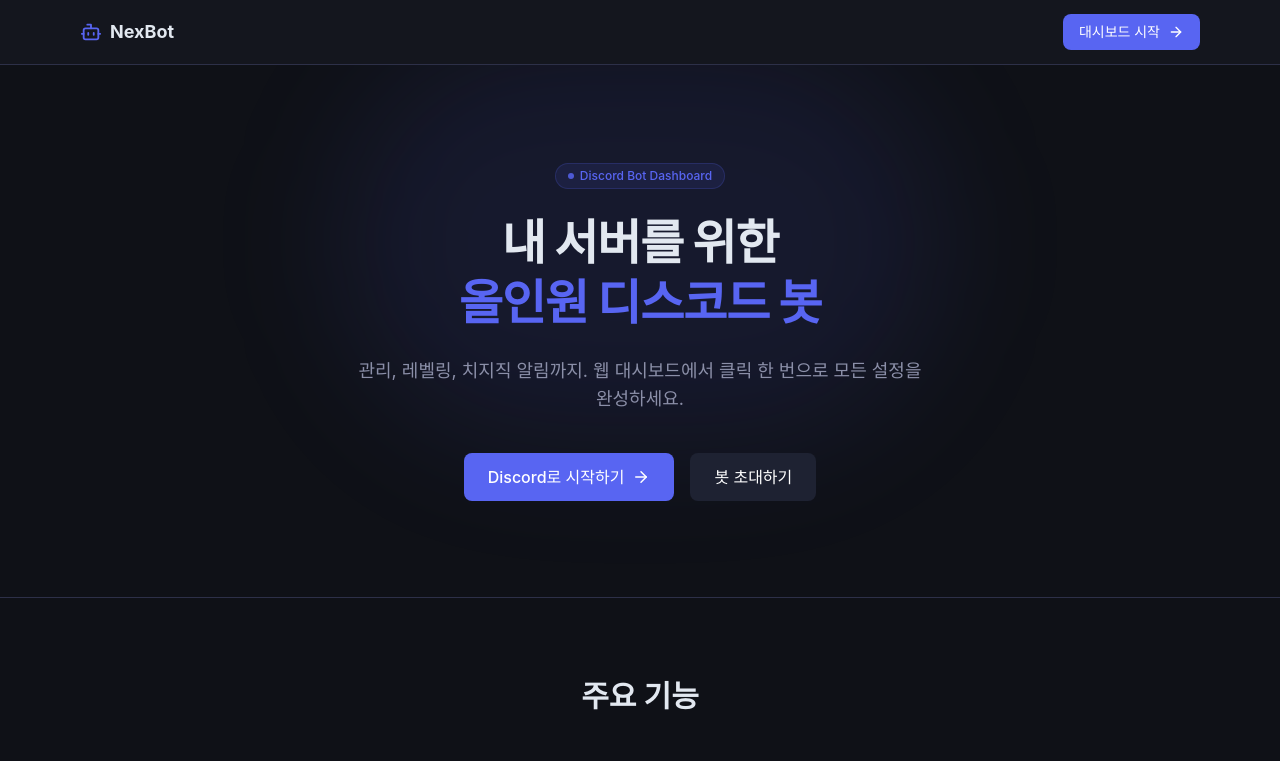
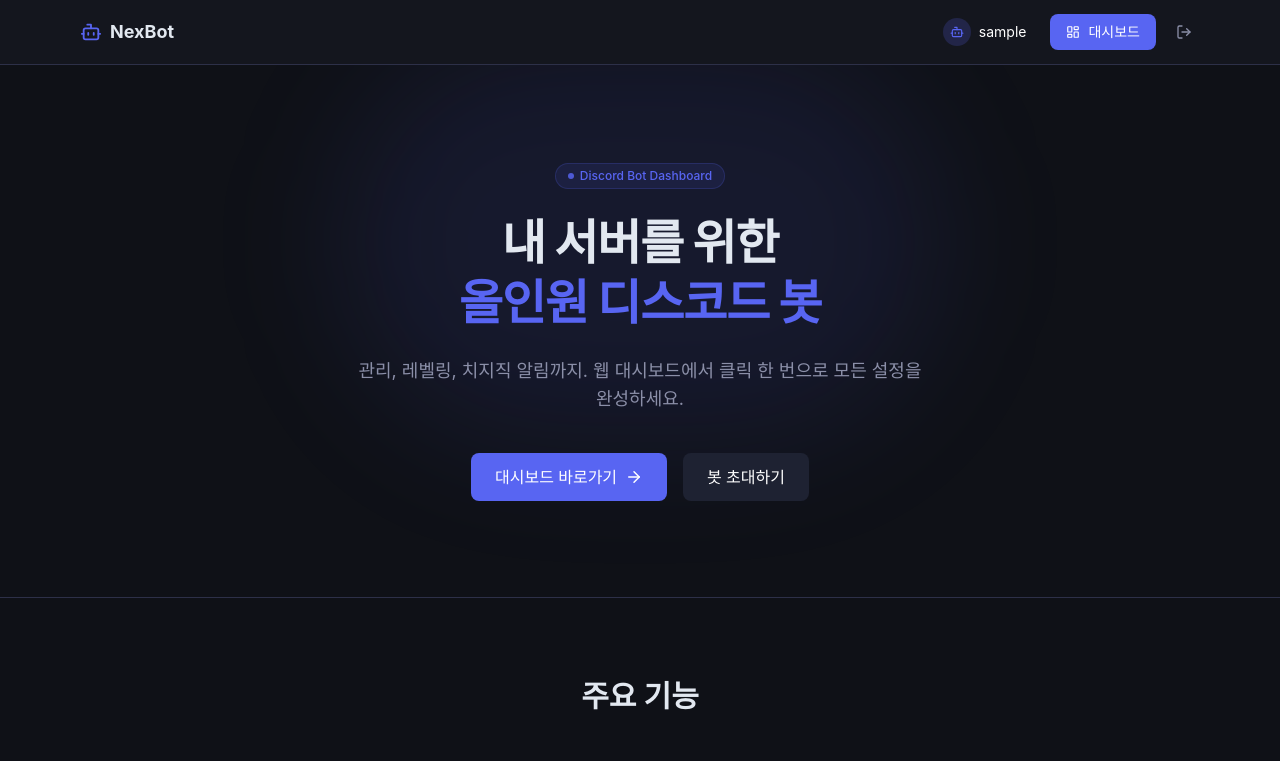
Before and after one commit to DaeDosi/discord-bot, a Next.js app in the folder web/frontend/: page / in a window 1280 px wide. Shown: the top 761 px of the page. Built offline with nearby package versions, Linux system fonts and the light colour scheme; no server answers; sample sign-in values are in the browser's storage; a web font is replaced by a local one.

Commit message:
fix: chzzk v2 API + homepage login state + login persistence

```diff
--- a/web/frontend/app/login/page.tsx
+++ b/web/frontend/app/login/page.tsx
@@ -19,11 +19,14 @@ export default function LoginPage() {
 
   useEffect(() => {
     const clientId = process.env.NEXT_PUBLIC_DISCORD_CLIENT_ID;
-    if (!clientId) {
-      setError(true);
+    if (!clientId) { setError(true); return; }
+
+    // 이미 로그인 상태면 대시보드로 바로 이동
+    if (localStorage.getItem("token") && localStorage.getItem("discord_user")) {
+      window.location.replace("/dashboard");
       return;
     }
-    // 짧게 딜레이 후 리다이렉트 (로딩 UI 표시)
+
     const t = setTimeout(() => {
       window.location.href = buildOAuthUrl();
     }, 300);
--- a/web/frontend/app/page.tsx
+++ b/web/frontend/app/page.tsx
@@ -1,6 +1,9 @@
 "use client";
+import { useEffect, useState } from "react";
 import Link from "next/link";
-import { Shield, Zap, Radio, Star, ArrowRight, Bot } from "lucide-react";
+import Image from "next/image";
+import { Shield, Zap, Radio, Star, ArrowRight, Bot, LogOut, LayoutDashboard } from "lucide-react";
+import type { User } from "@/lib/types";
 
 const features = [
   {
@@ -26,6 +29,26 @@ const features = [
 ];
 
 export default function LandingPage() {
+  const [user, setUser] = useState<User | null>(null);
+  const [mounted, setMounted] = useState(false);
+
+  useEffect(() => {
+    setMounted(true);
+    try {
+      const cached = localStorage.getItem("discord_user");
+      const token  = localStorage.getItem("token");
+      if (cached && token) setUser(JSON.parse(cached));
+    } catch { /* ignore */ }
+  }, []);
+
+  const logout = () => {
+    localStorage.removeItem("token");
+    localStorage.removeItem("discord_user");
+    setUser(null);
+  };
+
+  const inviteUrl = `https://discord.com/oauth2/authorize?client_id=${process.env.NEXT_PUBLIC_DISCORD_CLIENT_ID}&permissions=8&scope=bot%20applications.commands`;
+
   return (
     <div className="min-h-screen flex flex-col">
       {/* Navbar */}
@@ -35,15 +58,48 @@ export default function LandingPage() {
             <Bot size={22} className="text-accent" />
             <span>NexBot</span>
           </div>
+
+          {mounted && (
+            user ? (
+              /* 로그인 상태 */
+              <div className="flex items-center gap-3">
+                <Link
+                  href="/dashboard"
+                  className="flex items-center gap-2 px-3 py-1.5 rounded-lg hover:bg-bg-hover transition-colors"
+                >
+                  {user.avatar ? (
+                    <Image src={user.avatar} alt={user.username}
+                           width={28} height={28} className="rounded-full" />
+                  ) : (
+                    <div className="w-7 h-7 rounded-full bg-accent/20 flex items-center justify-center">
+                      <Bot size={14} className="text-accent" />
+                    </div>
+                  )}
+                  <span className="text-sm text-white hidden sm:block">{user.username}</span>
+                </Link>
+                <Link href="/dashboard" className="btn-primary text-sm">
+                  <LayoutDashboard size={14} /> 대시보드
+                </Link>
+                <button
+                  onClick={logout}
+                  className="p-2 text-muted hover:text-white rounded-lg hover:bg-bg-hover transition-colors"
+                  title="로그아웃"
+                >
+                  <LogOut size={16} />
+                </button>
+              </div>
+            ) : (
+              /* 비로그인 상태 */
               <Link href="/login" className="btn-primary text-sm">
                 대시보드 시작 <ArrowRight size={16} />
               </Link>
+            )
+          )}
         </div>
       </nav>
 
       {/* Hero */}
       <section className="flex-1 flex flex-col items-center justify-center text-center px-4 py-24 relative overflow-hidden">
-        {/* glow */}
         <div className="absolute inset-0 pointer-events-none">
           <div className="absolute top-1/3 left-1/2 -translate-x-1/2 -translate-y-1/2
                           w-[600px] h-[400px] bg-accent/10 rounded-full blur-3xl" />
@@ -63,11 +119,17 @@ export default function LandingPage() {
             관리, 레벨링, 치지직 알림까지. 웹 대시보드에서 클릭 한 번으로 모든 설정을 완성하세요.
           </p>
           <div className="flex gap-4 justify-center flex-wrap">
+            {mounted && user ? (
+              <Link href="/dashboard" className="btn-primary px-6 py-3 text-base">
+                대시보드 바로가기 <ArrowRight size={18} />
+              </Link>
+            ) : (
               <Link href="/login" className="btn-primary px-6 py-3 text-base">
                 Discord로 시작하기 <ArrowRight size={18} />
               </Link>
+            )}
             <a
-              href={`https://discord.com/oauth2/authorize?client_id=${process.env.NEXT_PUBLIC_DISCORD_CLIENT_ID}&permissions=8&scope=bot%20applications.commands`}
+              href={inviteUrl}
               target="_blank"
               rel="noreferrer"
               className="btn-secondary px-6 py-3 text-base"
@@ -98,9 +160,15 @@ export default function LandingPage() {
       <section className="py-20 px-4 border-t border-border text-center">
         <h2 className="text-3xl font-bold mb-4">지금 바로 시작하세요</h2>
         <p className="text-muted mb-8">무료로 봇을 초대하고 대시보드에서 설정하세요.</p>
+        {mounted && user ? (
+          <Link href="/dashboard" className="btn-primary mx-auto px-8 py-3 text-base inline-flex">
+            대시보드 바로가기 <ArrowRight size={18} />
+          </Link>
+        ) : (
           <Link href="/login" className="btn-primary mx-auto px-8 py-3 text-base inline-flex">
             Discord 로그인 <ArrowRight size={18} />
           </Link>
+        )}
       </section>
 
       <footer className="border-t border-border py-6 text-center text-muted text-sm">
```
Also changed, not shown: 2 other files (tests, documents, lock files or other folders). Lines whose indentation alone changed are shown as unchanged.
